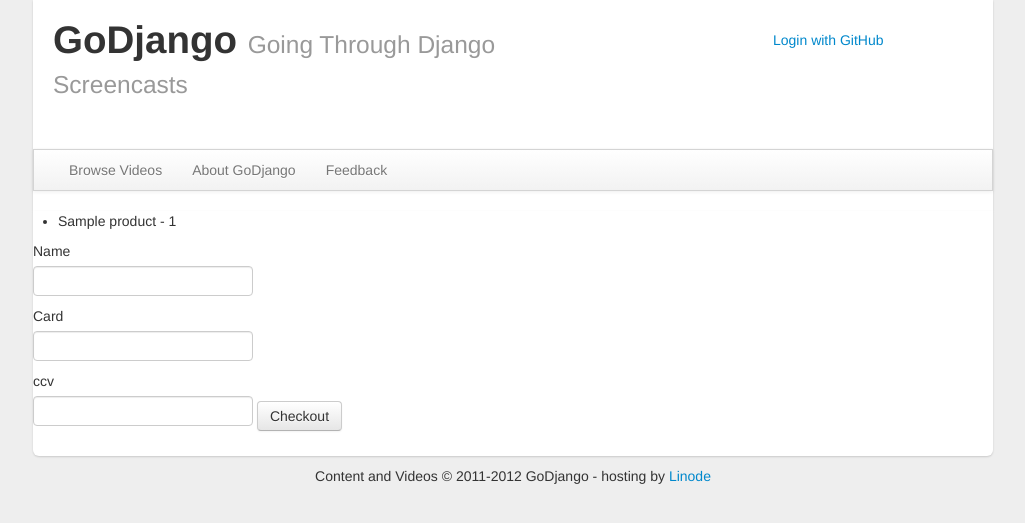
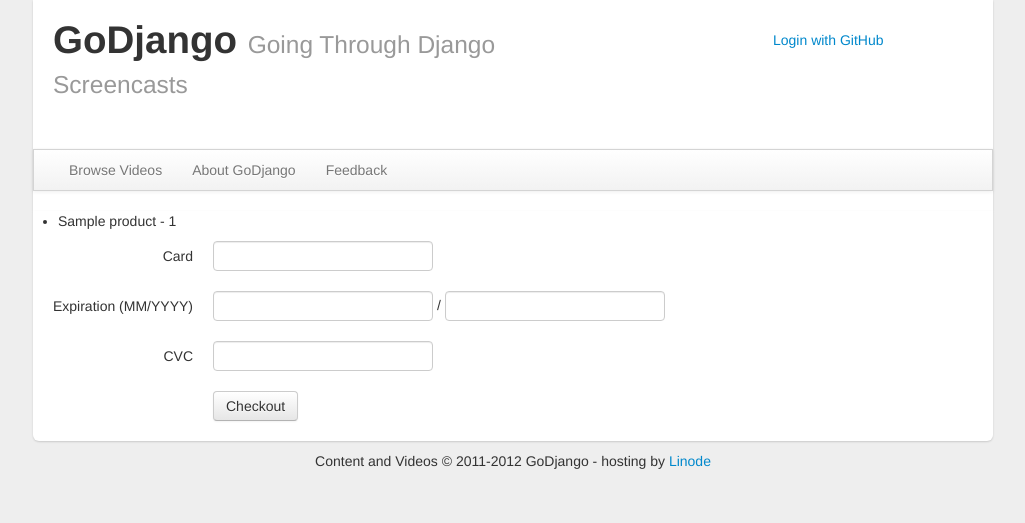
Before and after one commit to buddylindsey/godjango-site, a Django app: template godjango_cart/templates/godjango_cart/checkout.html in a window 1280 px wide. Shown: the top 523 px of the page, without its empty margins (117-1142 px from the left). Run offline with Django 3.2, Linux system fonts and the light colour scheme; the template is opened without the code that fills it: most values are stand-ins (such as "Sample title", 1, 10 or a date in 2020); parts of the project's set-up code (start-up, migrations or seed data) failed here and were passed over; some libraries are stand-ins or nearby versions.

Commit message:
Add appropriate markup for checkout and confirmation

```diff
--- a/godjango_cart/templates/godjango_cart/checkout.html
+++ b/godjango_cart/templates/godjango_cart/checkout.html
@@ -1,4 +1,42 @@
 {% extends 'fullbase.html' %}
+
+{% block head %}
+<script type="text/javascript" src="https://js.stripe.com/v2/"></script>
+<script type="text/javascript">
+    Stripe.setPublishableKey('{{ publishable_key }}');
+
+    var stripeResponseHandler = function(status, response) {
+        var $form = $('#checkout-form');
+
+        if (response.error) {
+            // Show the errors on the form
+            $form.find('.payment-errors').text(response.error.message);
+            $form.find('button').prop('disabled', false);
+        } else {
+            // token contains id, last4, and card type
+            var token = response.id;
+            // Insert the token into the form so it gets submitted to the server
+            $form.append($('<input type="hidden" name="stripeToken" />').val(token));
+            // and re-submit
+            $form.get(0).submit();
+        }
+    };
+
+    jQuery(function($) {
+        $('#checkout-form').submit(function(e) {
+            var $form = $(this);
+
+            // Disable the submit button to prevent repeated clicks
+            $form.find('button').prop('disabled', true);
+
+            Stripe.createToken($form, stripeResponseHandler);
+
+            // Prevent the form from submitting with the default action
+            return false;
+        });
+    });
+</script>
+{% endblock %}
 
 {% block bigcontent %}
 <div class="cart">
@@ -11,11 +49,39 @@
     </ul>
 </div>
 <div class="checkout">
-    <form action="" method="POST">
-        <label for="name">Name</label><input type="text" id="name" class="large" />
-        <label for="card">Card</label><input type="text" id="card" class="large" />
-        <label for="ccv">ccv</label><input type="text" id="ccv" class="large" />
-        <input type="submit" value="Checkout" class="btn" />
+    <form action="{% url "checkout" %}" method="POST" id="checkout-form">
+        {% csrf_token %}
+        {% if error %}
+        <span>Error: {{ error }}</span>
+        {% endif %}
+        <span class="payment-errors"></span>
+        <div class="form-horizontal">
+            <div class="control-group">
+                <label class="control-label" for="card">Card</label>
+                <div class="controls">
+                    <input type="text" id="card" class="large" data-stripe="number" />
+                </div>
+            </div>
+            <div class="control-group">
+                <label class="control-label" for="">Expiration (MM/YYYY)</label>
+                <div class="controls">
+                    <input type="text" size="2" data-stripe="exp-month" />
+                    <span> / </span>
+                    <input type="text" size="4" data-stripe="exp-year" />
+                </div>
+            </div>
+            <div class="control-group">
+                <label class="control-label" for="cvc">CVC</label>
+                <div class="controls">
+                    <input type="text" id="cvc" size="4" class="large" data-stripe="cvc" />
+                </div>
+            </div>
+            <div class="control-group">
+                <div class="controls">
+                    <input type="submit" value="Checkout" class="btn" />
+                </div>
+            </div>
+        </div>
     </form>
 </div>
 {% endblock %}
```
Also changed, not shown: godjango_cart/templates/godjango_cart/confirmation.html (added, +8 -0 lines).
